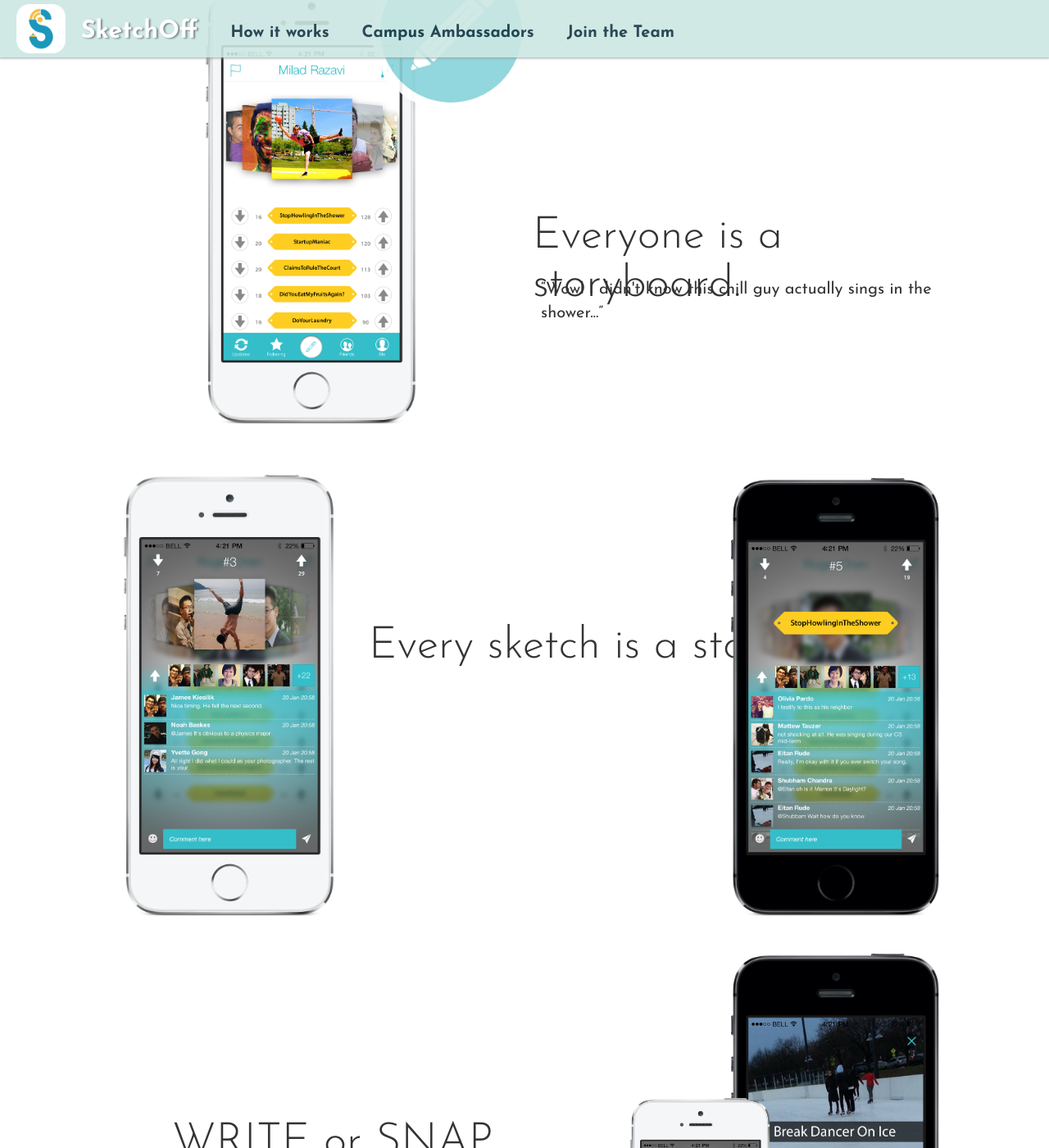
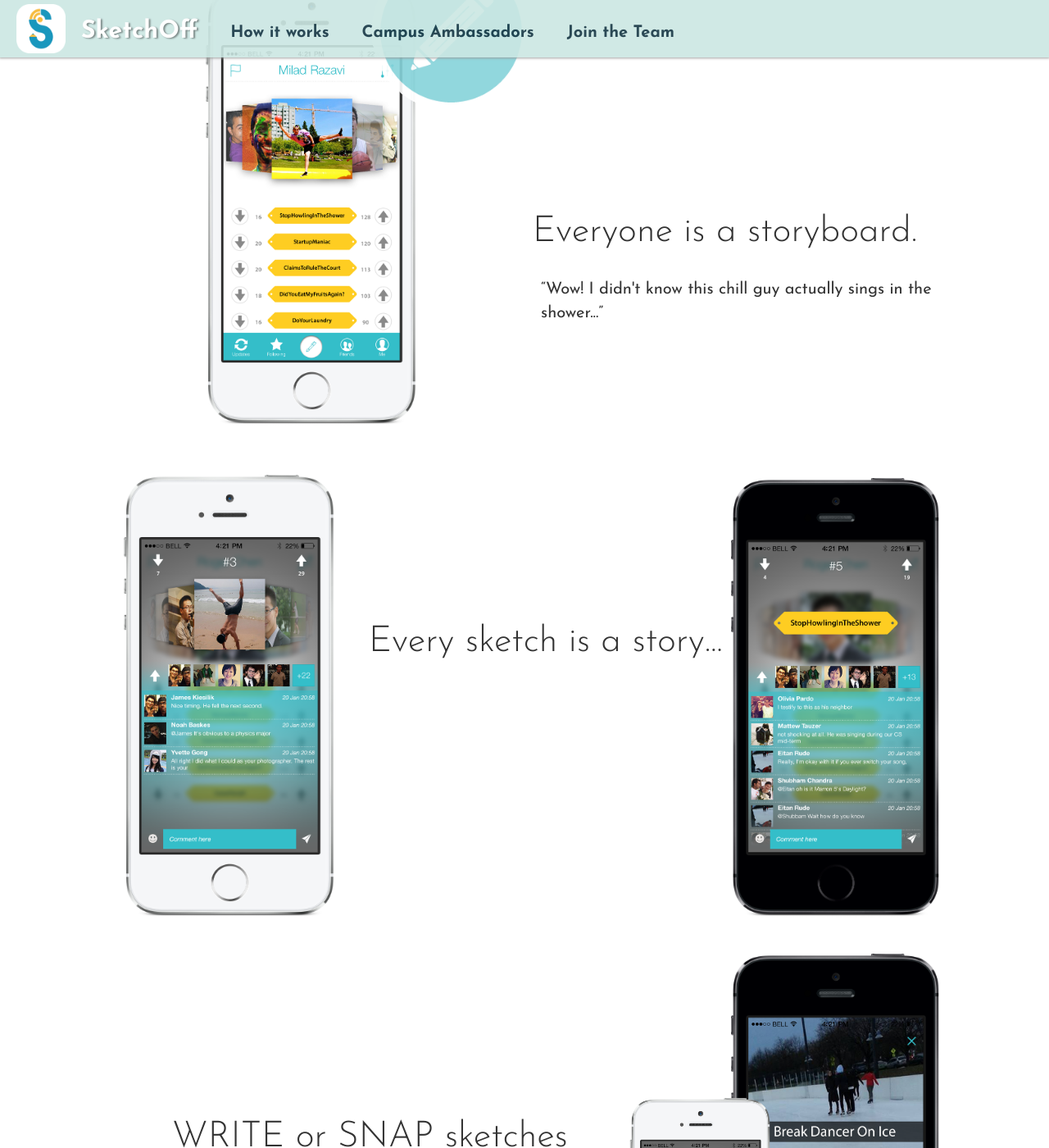
Before and after one commit to franklsf95/sketch-off-landing, a Jekyll site: the page built from index.html, in a window 1280 px wide and 1400 px high, scrolled down 761 px. Shown: the whole window at 82% size. Built offline with Jekyll 4.4.1, drawn with Linux system fonts in a browser that asks for light colours; nearby versions of some CDN libraries; some web fonts are replaced.

Commit message:
fix font-size in different screens

```diff
--- a/_assets/css/style.scss
+++ b/_assets/css/style.scss
@@ -135,8 +135,8 @@ $nav-height: $logo-size + 10px;
     h1 {
         position: absolute;
         font-weight: 300;
-        @include scr(md) { font-size: 54px; }
-        @include scr(xs) { font-size: 32px; top: 10px; left: 0; }
+        @include scr(md) { font-size: 44px; }
+        @include scr(xs) { font-size: 30px; top: 10px; left: 0; }
     }
     p {
         position: absolute;
--- a/assets/css/style.css
+++ b/assets/css/style.css
@@ -82,10 +82,10 @@
     font-weight: 300; }
     @media (min-width: 768px) {
       .slide-wrapper h1 {
-        font-size: 54px; } }
+        font-size: 44px; } }
     @media (max-width: 767px) {
       .slide-wrapper h1 {
-        font-size: 32px;
+        font-size: 30px;
         top: 10px;
         left: 0; } }
   .slide-wrapper p {
```
